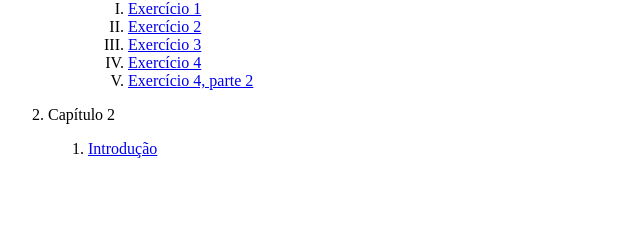
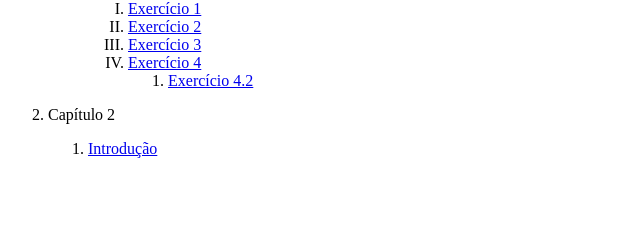
Before and after one commit to marvinnramos/Exec_Prog_Web.io, a plain HTML site: page index.html in a window 1280 px wide. Shown: the part 186-426 px from the top of the page, 0-640 px from the left. Drawn offline with Linux system fonts and the light colour scheme.

Commit message:
Update index.html

```diff
--- a/index.html
+++ b/index.html
@@ -36,9 +36,11 @@
                         </li>
                         <li>
                             <a href="./Capitulo1/exercicios/ex4.html">Exercício 4</a>
-                            <li>
-                            <a href="./Capitulo1/exercicios/ex4a.html">Exercício 4, parte 2</a>
-                            </li>
+                            <ol type="1">
+                                <li>
+                                    <a href="./Capitulo1/exercicios/ex4a.html">Exercício 4.2</a>
+                                </li>
+                            </ol>
                         </li>
                     </ol>
                 </li>
```
